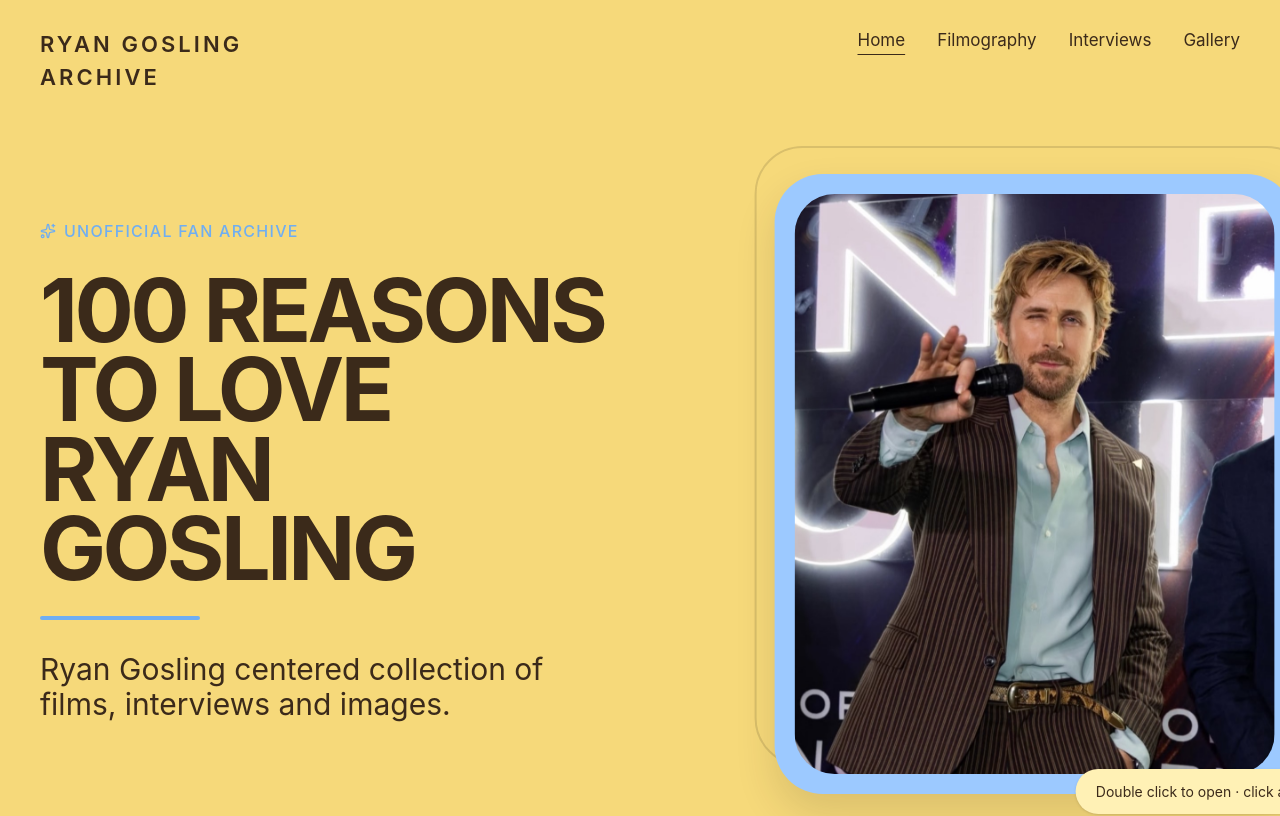
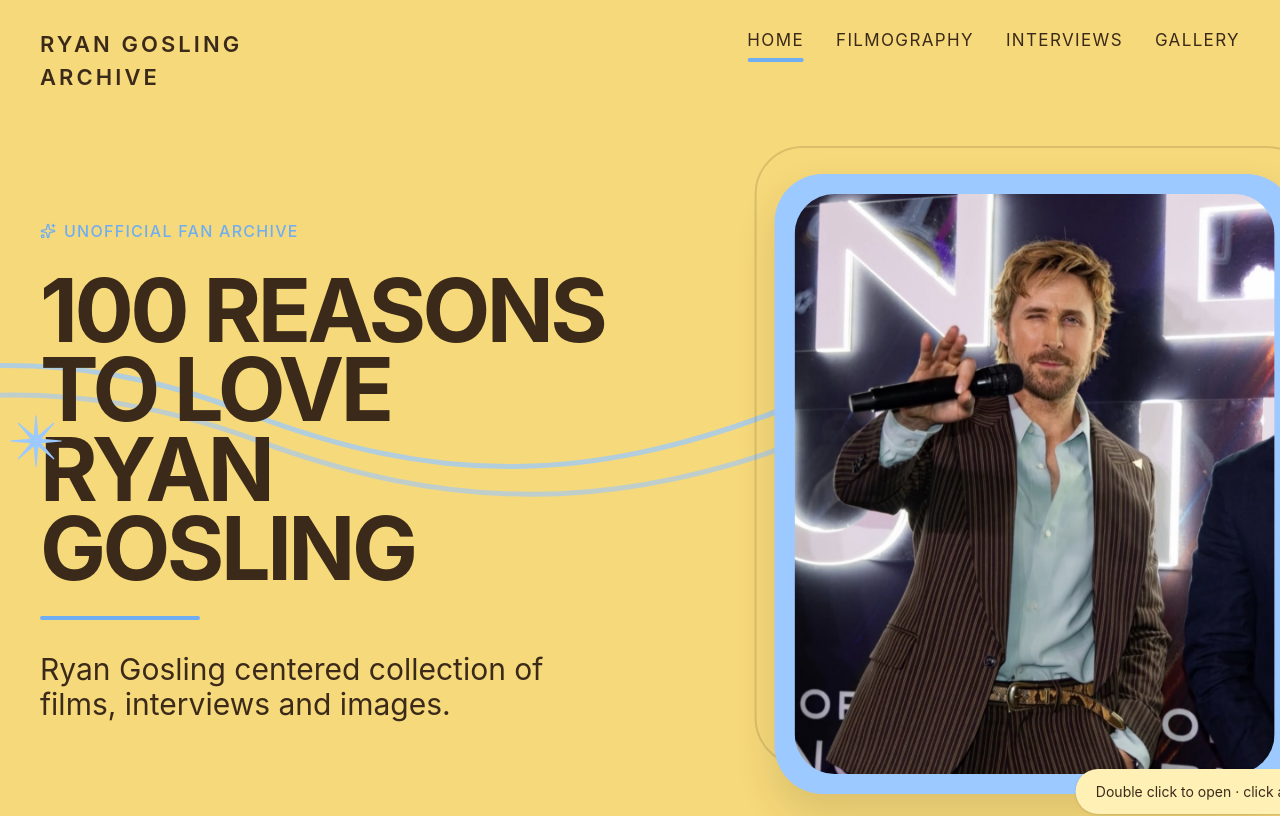
Before and after one commit to 982080214poplar-cell/RyanGoose.github.io, a React (Vite) app: page / in a window 1280 px wide. Shown: the top 816 px of the page. Built offline with nearby package versions, Linux system fonts and the light colour scheme.

Commit message:
Update decoration

```diff
--- a/src/App.jsx
+++ b/src/App.jsx
@@ -14,11 +14,14 @@ function NavLinkItem({ to, children }) {
   return (
     <Link
       to={to}
-      className={`transition ${
-        isActive ? "text-[#3b2a1a] underline underline-offset-8" : "hover:text-[#3b2a1a]"
-      }`}
+      className="group/nav relative inline-flex pb-2 uppercase tracking-[0.08em] transition hover:text-[#3b2a1a]"
     >
       {children}
+      <span
+        className={`absolute bottom-0 left-1/2 h-[4px] -translate-x-1/2 rounded-full bg-[#6faef2] transition-all duration-300 ease-out ${
+          isActive ? "w-full" : "w-0 group-hover/nav:w-full"
+        }`}
+      />
     </Link>
   );
 }
@@ -51,7 +54,7 @@ function Layout({ children }) {
           <button
             type="button"
             onClick={() => setIsSidebarOpen(true)}
-            className="rounded-full bg-[#9cc9ff] p-3 shadow md:hidden"
+            className="rounded-full bg-transparent p-3 text-[#3b2a1a] transition hover:text-[#6faef2] md:hidden"
             aria-label="Open navigation menu"
           >
             <Menu size={22} />
@@ -76,9 +79,10 @@ function Layout({ children }) {
 
             <Link
               to="/saturday-night-live"
-              className="inline-block text-[18px] font-medium hover:underline"
+              className="group/nav relative inline-flex pb-2 text-[18px] font-medium uppercase tracking-[0.08em] transition hover:text-[#3b2a1a]"
             >
               Saturday Night Live
+              <span className="absolute bottom-0 left-1/2 h-[4px] w-0 -translate-x-1/2 rounded-full bg-[#6faef2] transition-all duration-300 ease-out group-hover/nav:w-full" />
             </Link>
           </div>
         </div>
@@ -112,7 +116,7 @@ function Layout({ children }) {
           <button
             type="button"
             onClick={() => setIsSidebarOpen(false)}
-            className="rounded-full bg-[#9cc9ff] p-2"
+            className="rounded-full bg-transparent p-2 text-[#3b2a1a] transition hover:text-[#6faef2]"
             aria-label="Close navigation menu"
           >
             <X size={20} />
@@ -120,16 +124,16 @@ function Layout({ children }) {
         </div>
 
         <nav className="flex flex-col gap-5 text-[22px] font-medium">
-          <Link to="/" onClick={() => setIsSidebarOpen(false)}>
+          <Link to="/" onClick={() => setIsSidebarOpen(false)} className="transition hover:text-[#6faef2]">
             Home
           </Link>
-          <Link to="/filmography" onClick={() => setIsSidebarOpen(false)}>
+          <Link to="/filmography" onClick={() => setIsSidebarOpen(false)} className="transition hover:text-[#6faef2]">
             Filmography
           </Link>
-          <Link to="/interviews" onClick={() => setIsSidebarOpen(false)}>
+          <Link to="/interviews" onClick={() => setIsSidebarOpen(false)} className="transition hover:text-[#6faef2]">
             Interviews
           </Link>
-          <Link to="/gallery" onClick={() => setIsSidebarOpen(false)}>
+          <Link to="/gallery" onClick={() => setIsSidebarOpen(false)} className="transition hover:text-[#6faef2]">
             Gallery
           </Link>
 
@@ -142,6 +146,7 @@ function Layout({ children }) {
           <Link
             to="/saturday-night-live"
             onClick={() => setIsSidebarOpen(false)}
+            className="transition hover:text-[#6faef2]"
           >
             Saturday Night Live
           </Link>
@@ -413,8 +418,36 @@ function HeroImageDeck() {
     <div className="relative h-[650px] w-full max-w-[1160px] overflow-visible">
       <div
         ref={deckRef}
-        className="absolute left-1/2 top-0 h-[700px] w-[1160px] origin-top -translate-x-[59%] cursor-pointer select-none"
+        className="absolute left-1/2 top-0 h-[700px] w-[1160px] origin-top -translate-x-[59%] cursor-pointer select-none xl:z-0"
       >
+        <svg
+          aria-hidden="true"
+          className="pointer-events-none absolute top-[120px] z-0 h-[300px] overflow-visible transition-all duration-700 ease-[cubic-bezier(0.22,1,0.36,1)]"
+          style={{
+            left: "-620px",
+            width: `${mainLeft + cardWidth + 600}px`,
+          }}
+          viewBox="0 0 1180 300"
+          preserveAspectRatio="none"
+        >
+          <path
+            d="M 8 176 C 178 82 302 78 430 146 C 566 218 682 224 842 132 C 966 60 1072 48 1172 88"
+            fill="none"
+            stroke="#9cc9ff"
+            strokeLinecap="round"
+            strokeWidth="5"
+            opacity="0.74"
+          />
+          <path
+            d="M 8 204 C 184 112 306 108 438 174 C 574 244 700 252 856 164 C 978 94 1080 84 1172 120"
+            fill="none"
+            stroke="#9cc9ff"
+            strokeLinecap="round"
+            strokeWidth="5"
+            opacity="0.6"
+          />
+        </svg>
+
         {deckImages.map((item, index) => {
           const isActive = activeCard === index;
 
@@ -536,26 +569,77 @@ function HomePage() {
     <Layout>
       <section className="relative mx-auto max-w-7xl px-6 pb-12 pt-6 md:px-10">
         <div className="grid grid-cols-1 items-center gap-12 xl:grid-cols-[1fr_0.95fr]">
-          <div className="relative z-10">
-            <div className="mb-7 inline-flex items-center gap-2 text-[16px] font-medium uppercase tracking-[0.08em] text-[#6faef2]">
+          <div className="relative z-30">
+            <svg
+              aria-hidden="true"
+              className="pointer-events-none absolute -left-24 top-[42px] z-0 h-[190px] w-[calc(100vw+10rem)] overflow-visible text-[#9cc9ff] xl:hidden"
+              viewBox="0 0 640 190"
+              preserveAspectRatio="none"
+            >
+              <path
+                d="M 0 74 C 96 26 178 28 252 74 C 340 128 438 126 640 62"
+                fill="none"
+                stroke="currentColor"
+                strokeLinecap="round"
+                strokeWidth="3.5"
+                opacity="0.62"
+              />
+              <path
+                d="M 0 104 C 102 56 186 58 262 104 C 352 158 452 154 640 92"
+                fill="none"
+                stroke="currentColor"
+                strokeLinecap="round"
+                strokeWidth="3.5"
+                opacity="0.48"
+              />
+            </svg>
+
+            <svg
+              aria-hidden="true"
+              className="pointer-events-none absolute -left-4 top-[138px] z-20 h-10 w-10 text-[#9cc9ff] sm:-left-5 sm:top-[135px] sm:h-12 sm:w-12 md:-left-8 md:top-[190px] md:h-16 md:w-16 xl:-left-9 xl:top-[190px]"
+              viewBox="0 0 80 80"
+            >
+              <g fill="currentColor">
+                <path d="M 36.5 40 L 39.25 8 L 40.75 8 L 43.5 40 Z" />
+                <path d="M 36.5 40 L 39.25 8 L 40.75 8 L 43.5 40 Z" transform="rotate(45 40 40)" />
+                <path d="M 36.5 40 L 39.25 8 L 40.75 8 L 43.5 40 Z" transform="rotate(90 40 40)" />
+                <path d="M 36.5 40 L 39.25 8 L 40.75 8 L 43.5 40 Z" transform="rotate(135 40 40)" />
+                <path d="M 36.5 40 L 39.25 8 L 40.75 8 L 43.5 40 Z" transform="rotate(180 40 40)" />
+                <path d="M 36.5 40 L 39.25 8 L 40.75 8 L 43.5 40 Z" transform="rotate(225 40 40)" />
+                <path d="M 36.5 40 L 39.25 8 L 40.75 8 L 43.5 40 Z" transform="rotate(270 40 40)" />
+                <path d="M 36.5 40 L 39.25 8 L 40.75 8 L 43.5 40 Z" transform="rotate(315 40 40)" />
+                <circle cx="40" cy="40" r="5.5" />
+              </g>
+            </svg>
+
+            <div className="relative z-10 mb-7 inline-flex items-center gap-2 text-[16px] font-medium uppercase tracking-[0.08em] text-[#6faef2]">
               <Sparkles size={16} />
               Unofficial Fan Archive
             </div>
 
             <Link
               to="/100-reasons"
-              className="block max-w-xl text-[56px] font-bold uppercase leading-[0.9] tracking-[-0.04em] transition hover:text-[#6faef2] md:text-[88px]"
+              className="title-reveal relative z-10 block max-w-xl text-[56px] font-bold uppercase leading-[0.9] tracking-[-0.04em] md:text-[88px]"
             >
-              100 reasons
-              <br />
-              to love
-              <br />
-              Ryan Gosling
+              <span className="block">
+                100 reasons
+                <br />
+                to love
+                <br />
+                Ryan Gosling
+              </span>
+              <span aria-hidden="true" className="title-reveal-blue absolute inset-0 block text-[#6faef2]">
+                100 reasons
+                <br />
+                to love
+                <br />
+                Ryan Gosling
+              </span>
             </Link>
 
-            <div className="mt-7 h-[4px] w-40 rounded-full bg-[#6faef2]" />
+            <div className="relative z-10 mt-7 h-[4px] w-40 rounded-full bg-[#6faef2]" />
 
-            <p className="mt-8 max-w-xl text-[24px] leading-[1.18] md:text-[30px]">
+            <p className="relative z-10 mt-8 max-w-xl text-[24px] leading-[1.18] md:text-[30px]">
               Ryan Gosling centered collection of films, interviews and images.
             </p>
           </div>
--- a/src/index.css
+++ b/src/index.css
@@ -8,6 +8,20 @@ html, body, #root {
 
 body {
   display: block !important;
+}
+
+.title-reveal {
+  --title-reveal-y: 55%;
+}
+
+.title-reveal-blue {
+  clip-path: circle(0% at 0% var(--title-reveal-y));
+  transition: clip-path 650ms cubic-bezier(0.22, 1, 0.36, 1);
+}
+
+.title-reveal:hover .title-reveal-blue,
+.title-reveal:focus-visible .title-reveal-blue {
+  clip-path: circle(145% at 0% var(--title-reveal-y));
 }
 
 @keyframes heartFloat {
```
